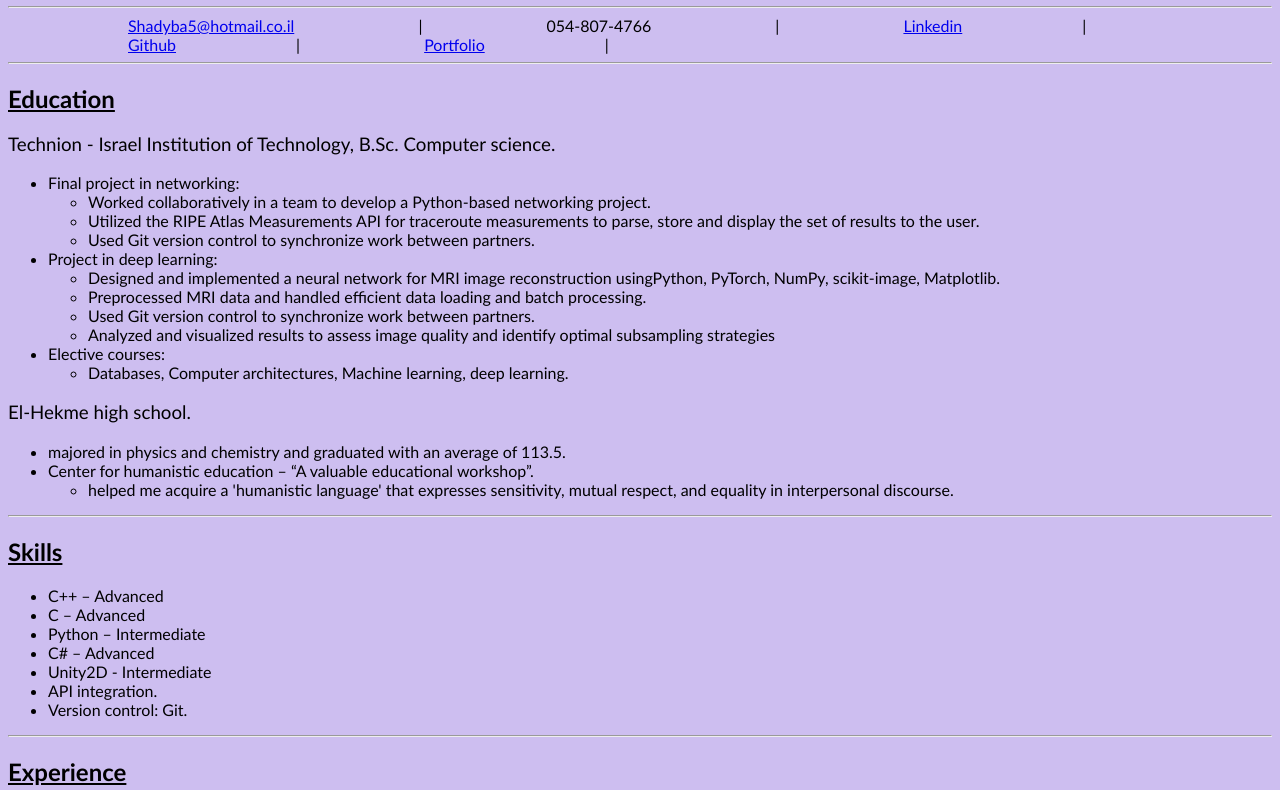
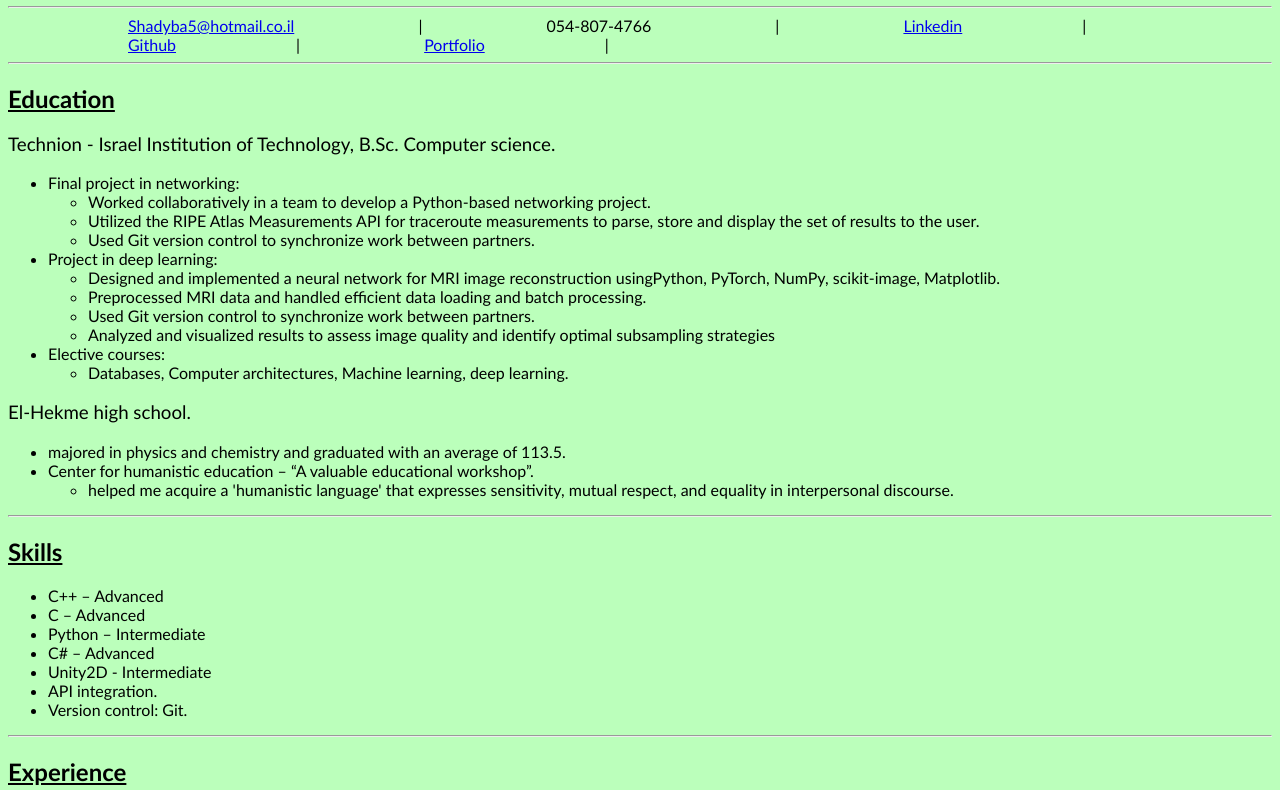
Before and after one commit to shadyba5/onlineResume, a plain HTML site: page index.html in a window 1280 px wide. Shown: the part 76-866 px from the top of the page. Drawn offline with Linux system fonts and the light colour scheme.

Commit message:
Update style.css

```diff
--- a/style.css
+++ b/style.css
@@ -1,5 +1,5 @@
 *:not(h1):not(h2){
-  background-color: rgb(205, 190, 240);
+  background-color: rgb(187, 255, 187);
   font-weight: normal;
   font-family: Calibri;
 }
```
